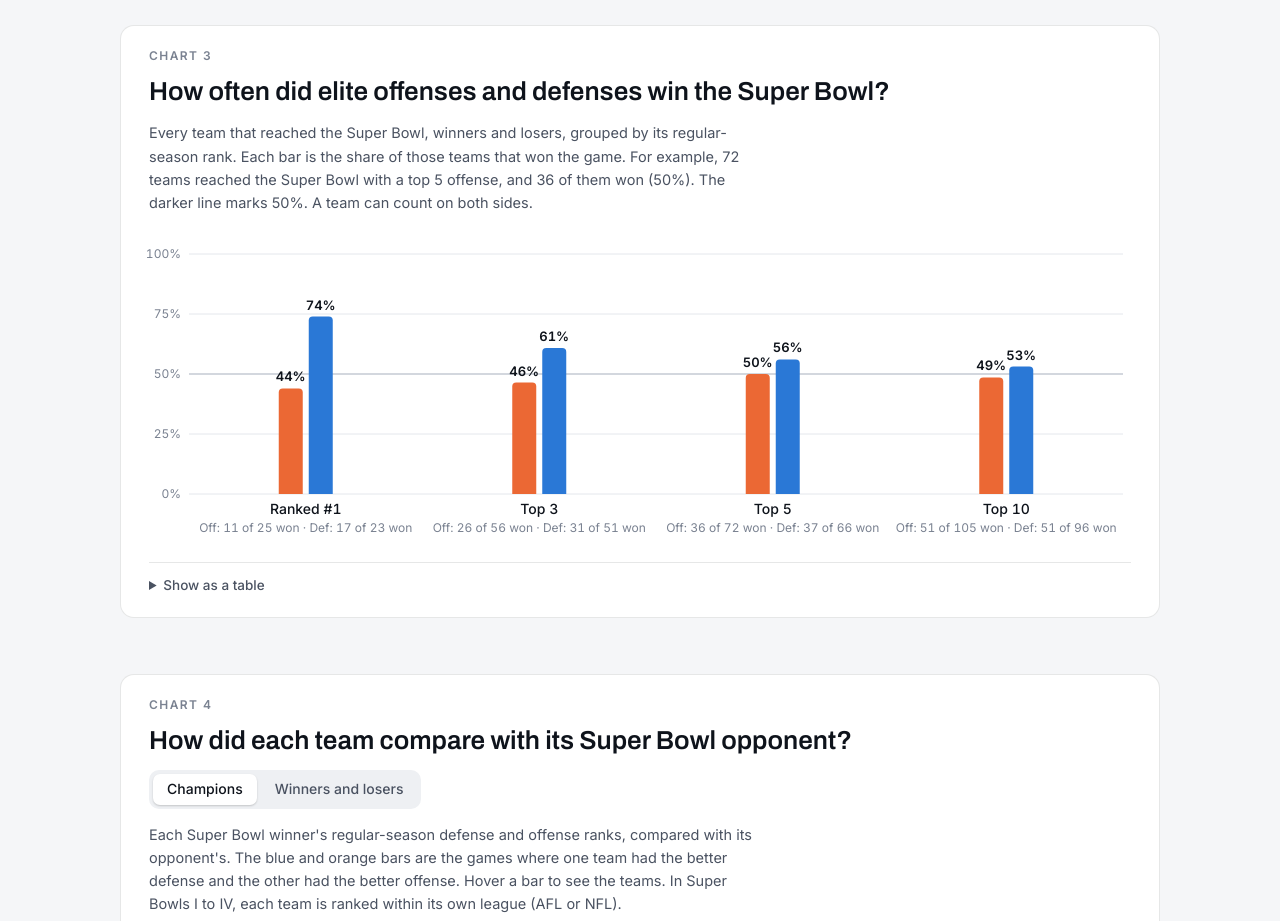
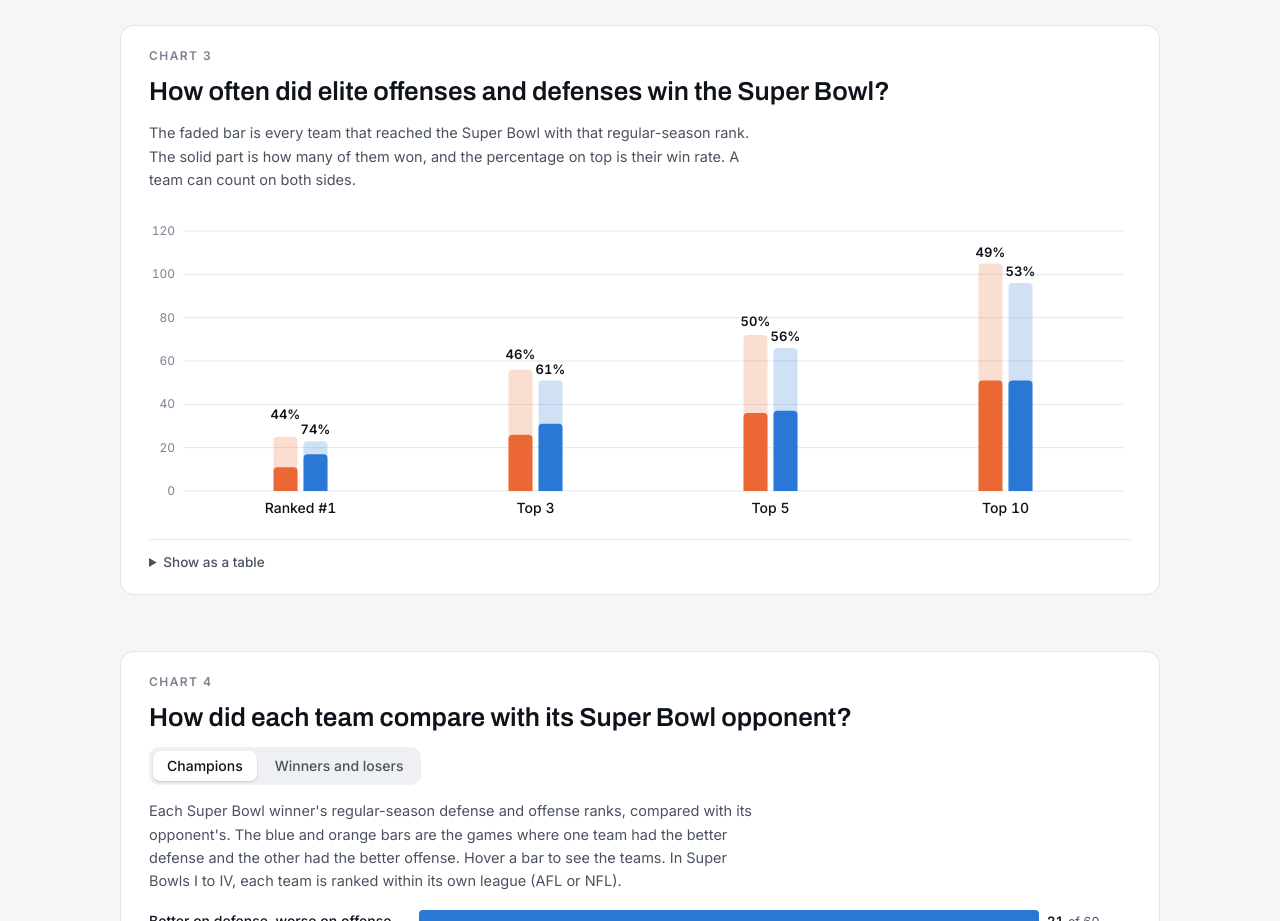
Before and after one commit to s-milly/super-bowl-defense, a plain HTML site: page index.html in a window 1280 px wide. Shown: the part 2080-3001 px from the top of the page. Drawn offline with Linux system fonts and the light colour scheme.

Commit message:
Chart 3: faded bar for all teams that reached, solid for winners

```diff
--- a/index.html
+++ b/index.html
@@ -173,7 +173,7 @@ footer { font-size: 13px; color: var(--muted); }
   <figure id="fW">
     <p class="fig-num">Chart 3</p>
     <h2>How often did elite offenses and defenses win the Super Bowl?</h2>
-    <p class="read">Every team that reached the Super Bowl, winners and losers, grouped by its regular-season rank. Each bar is the share of those teams that won the game. For example, 72 teams reached the Super Bowl with a top 5 offense, and 36 of them won (50%). The darker line marks 50%. A team can count on both sides.</p>
+    <p class="read">The faded bar is every team that reached the Super Bowl with that regular-season rank. The solid part is how many of them won, and the percentage on top is their win rate. A team can count on both sides.</p>
     <div class="plot" id="cW"></div>
     <details><summary>Show as a table</summary><div class="tbl" id="tW"></div></details>
   </figure>
@@ -434,33 +434,38 @@ function chartWinRate() {
     off: { won: winners.filter(r => r.offense_rank <= k).length, n: DATA.filter(r => r.offense_rank <= k).length },
     def: { won: winners.filter(r => r.defense_rank <= k).length, n: DATA.filter(r => r.defense_rank <= k).length },
   }));
-  const padL = 40, padR = 8, padT = 26, plotH = 240, padB = 54, h = padT + plotH + padB;
-  const svg = el("svg", { viewBox: `0 0 ${width} ${h}`, role: "img", "aria-label": "Super Bowl win rate for teams ranked #1, top 3, top 5 and top 10 on offense and defense" }, host);
+  const ymax = Math.ceil(Math.max(...stats.map(s => Math.max(s.off.n, s.def.n))) / 20) * 20;
+  const padL = 34, padR = 8, padT = 26, plotH = 260, padB = 34, h = padT + plotH + padB;
+  const svg = el("svg", { viewBox: `0 0 ${width} ${h}`, role: "img", "aria-label": "Super Bowl teams ranked #1, top 3, top 5 and top 10 on offense and defense: how many reached the game and how many won" }, host);
   const tt = tooltip(host);
-  const y = v => padT + (1 - v) * plotH;
-  [0, .25, .5, .75, 1].forEach(v => {
-    el("line", { x1: padL, x2: width - padR, y1: y(v), y2: y(v), stroke: css(v === .5 ? "--axis" : "--grid"), "stroke-width": v === .5 ? 1.5 : 1 }, svg);
-    txt(svg, padL - 8, y(v) + 4, Math.round(v * 100) + "%", { "text-anchor": "end" });
-  });
+  const y = v => padT + (1 - v / ymax) * plotH;
+  for (let v = 0; v <= ymax; v += 20) {
+    el("line", { x1: padL, x2: width - padR, y1: y(v), y2: y(v), stroke: css("--grid") }, svg);
+    txt(svg, padL - 8, y(v) + 4, v, { "text-anchor": "end" });
+  }
+  const col = (bx, bw, top, fill, opacity) => el("path", { d: `M${bx},${y(0)} V${top + 4} Q${bx},${top} ${bx + 4},${top} H${bx + bw - 4} Q${bx + bw},${top} ${bx + bw},${top + 4} V${y(0)} Z`, fill, "fill-opacity": opacity, class: "mark" }, svg);
   const band = (width - padL - padR) / tiers.length, bw = Math.min(24, band / 3.4), gap2 = 6;
   stats.forEach((s, i) => {
     const cx = padL + band * i + band / 2;
-    [["Offense", s.off, "--offense", -1], ["Defense", s.def, "--defense", 1]].forEach(([unit, v, col, side]) => {
-      const share = v.won / v.n, bx = side < 0 ? cx - gap2 / 2 - bw : cx + gap2 / 2;
-      const bh = Math.max(2, share * plotH), by = y(share);
-      el("path", { d: `M${bx},${y(0)} V${by + 4} Q${bx},${by} ${bx + 4},${by} H${bx + bw - 4} Q${bx + bw},${by} ${bx + bw},${by + 4} V${y(0)} Z`, fill: css(col), class: "mark" }, svg);
-      txt(svg, bx + bw / 2, by - 7, pct(v.won, v.n) + "%", { "text-anchor": "middle", class: "lbl", "font-size": narrow ? 11 : 12 });
+    // percentage labels sit on the faded bars; when the two bars are close in height, lift the taller one's label so they don't touch
+    let lo = y(s.off.n) - 7, ld = y(s.def.n) - 7;
+    if (Math.abs(lo - ld) < 15) { if (lo <= ld) lo = ld - 15; else ld = lo - 15; }
+    [["Offense", s.off, "--offense", -1, lo], ["Defense", s.def, "--defense", 1, ld]].forEach(([unit, v, c, side, ly]) => {
+      const bx = side < 0 ? cx - gap2 / 2 - bw : cx + gap2 / 2;
+      col(bx, bw, y(v.n), css(c), .22);                 // faded: every team that reached the Super Bowl
+      col(bx, bw, y(v.won), css(c), 1);                 // solid: the ones that won
+      txt(svg, bx + bw / 2, ly, pct(v.won, v.n) + "%", { "text-anchor": "middle", class: "lbl", "font-size": narrow ? 11 : 12 });
       const hit = el("rect", { x: bx - 4, y: padT, width: bw + 8, height: plotH, class: "hit" }, svg);
-      hit.setAttribute("aria-label", `${unit} ${s.name.toLowerCase()}: won ${v.won} of ${v.n} Super Bowls`);
+      hit.setAttribute("aria-label", `${unit} ${s.name.toLowerCase()}: ${v.won} of ${v.n} won the Super Bowl, ${pct(v.won, v.n)}%`);
       bindHit(hit, host, tt, tip => {
         tip.appendChild(html("div", `${unit} · ${s.name}`, "k"));
-        tipRow(tip, css(col), `${pct(v.won, v.n)}%`, `won ${v.won} of ${v.n} appearances`);
+        tipRow(tip, css(c), `${pct(v.won, v.n)}%`, `won ${v.won} of ${v.n}`);
+        tip.appendChild(html("div", `${v.n} reached the Super Bowl · ${v.won} won · ${v.n - v.won} lost`, "k"));
       });
     });
-    txt(svg, cx, y(0) + 20, s.name, { "text-anchor": "middle", class: "row-lbl", "font-size": 13 });
-    if (!narrow) txt(svg, cx, y(0) + 38, `Off: ${s.off.won} of ${s.off.n} won · Def: ${s.def.won} of ${s.def.n} won`, { "text-anchor": "middle", "font-size": 11 });
+    txt(svg, cx, y(0) + 22, s.name, { "text-anchor": "middle", class: "row-lbl", "font-size": 13 });
   });
-  table(document.getElementById("tW"), ["Regular-season rank", "Offense: won / appearances", "Offense win %", "Defense: won / appearances", "Defense win %"],
+  table(document.getElementById("tW"), ["Regular-season rank", "Offense: won / reached", "Offense win %", "Defense: won / reached", "Defense win %"],
     stats.map(s => [s.name, `${s.off.won} / ${s.off.n}`, pct(s.off.won, s.off.n) + "%", `${s.def.won} / ${s.def.n}`, pct(s.def.won, s.def.n) + "%"]), [1, 2, 3, 4]);
 }
 
```
Also changed, not shown: site/page.html (+23 -18 lines).
